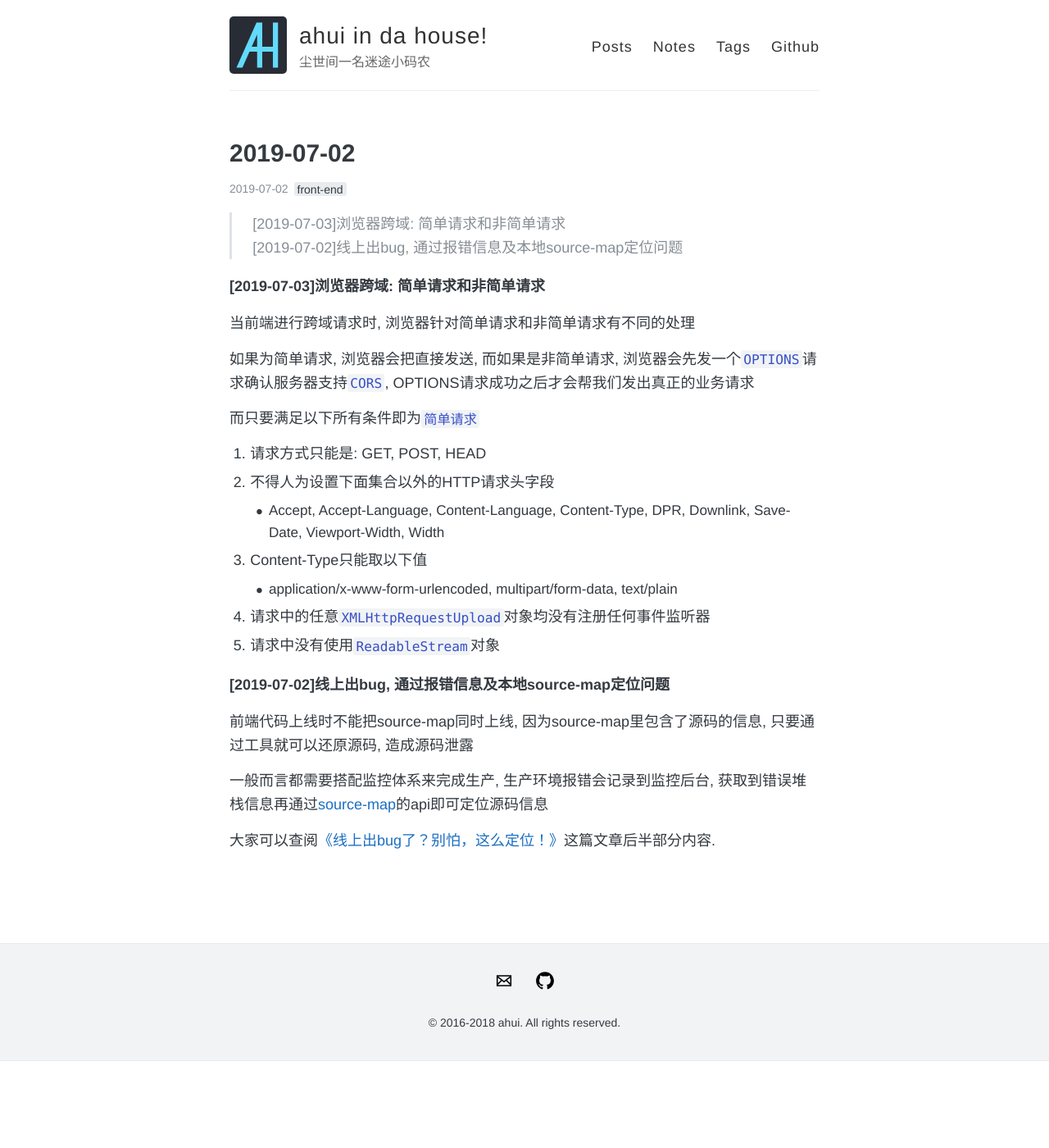
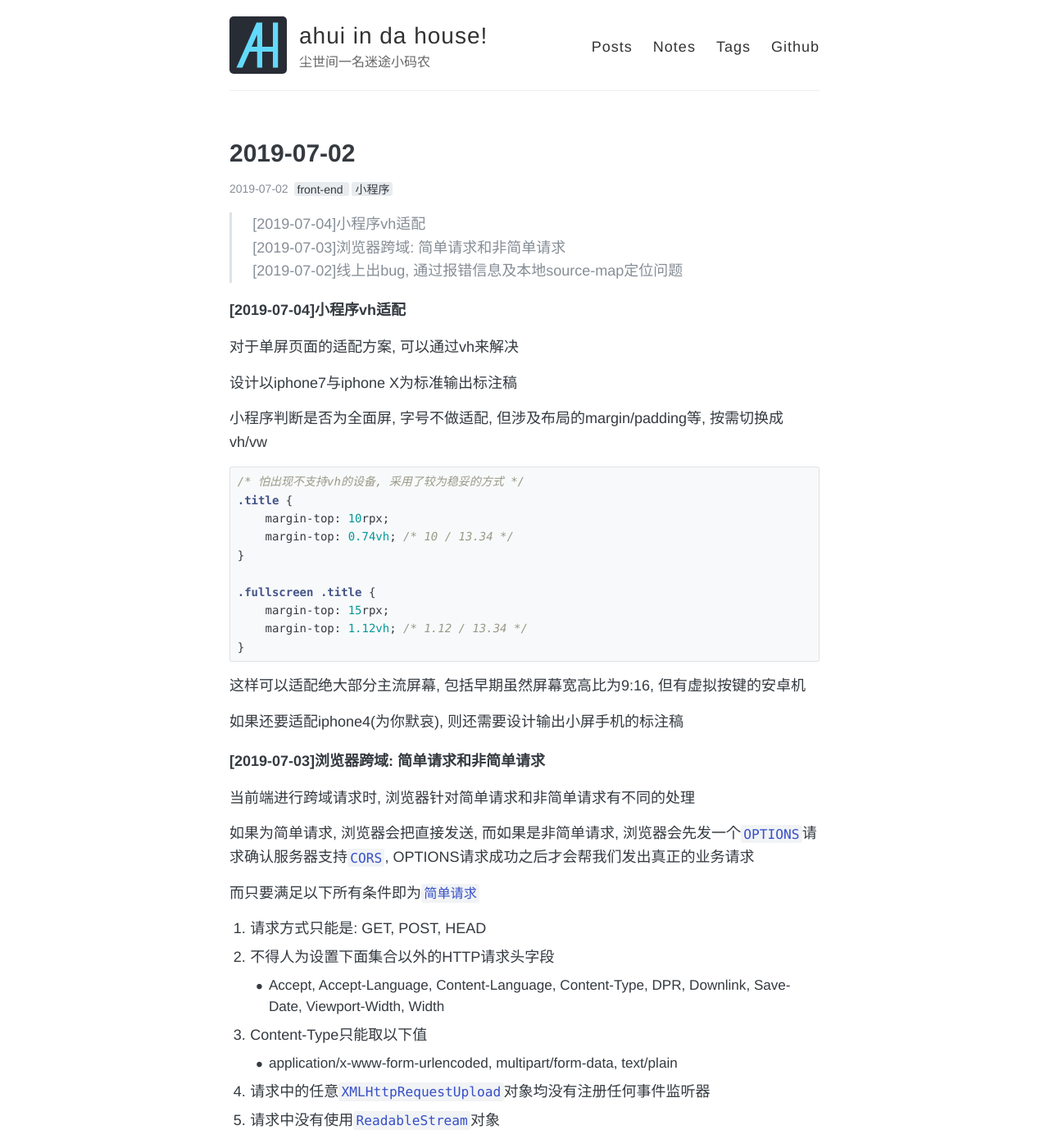
Before and after one commit to funkyLover/blog, a Jekyll site: the page built from notes/_posts/2019-07-02-notes.md, in a window 1280 px wide and 1400 px high. Shown: the whole window at 82% size. Built offline with Jekyll 4.4.1, drawn with Linux system fonts in a browser that asks for light colours; comment, search, counter and statistics services are not loaded.

Commit message:
[note]add;

````diff
--- a/notes/_posts/2019-07-02-notes.md
+++ b/notes/_posts/2019-07-02-notes.md
@@ -2,13 +2,39 @@
 layout: post
 title: "2019-07-02"
 date: 2019-07-02
-tags: [front-end]
+tags: [front-end, 小程序]
 comments: true
 share: true
 ---
 
-> [2019-07-03]浏览器跨域: 简单请求和非简单请求<br>
+> [2019-07-04]小程序vh适配 <br>
+> [2019-07-03]浏览器跨域: 简单请求和非简单请求 <br>
 > [2019-07-02]线上出bug, 通过报错信息及本地source-map定位问题 <br>
+
+##### [2019-07-04]小程序vh适配
+
+对于单屏页面的适配方案, 可以通过vh来解决
+
+设计以iphone7与iphone X为标准输出标注稿
+
+小程序判断是否为全面屏, 字号不做适配, 但涉及布局的margin/padding等, 按需切换成vh/vw
+
+```css
+/* 怕出现不支持vh的设备, 采用了较为稳妥的方式 */
+.title {
+    margin-top: 10rpx;
+    margin-top: 0.74vh; /* 10 / 13.34 */
+}
+
+.fullscreen .title {
+    margin-top: 15rpx;
+    margin-top: 1.12vh; /* 1.12 / 13.34 */
+}
+```
+
+这样可以适配绝大部分主流屏幕, 包括早期虽然屏幕宽高比为9:16, 但有虚拟按键的安卓机
+
+如果还要适配iphone4(为你默哀), 则还需要设计输出小屏手机的标注稿
 
 ##### [2019-07-03]浏览器跨域: 简单请求和非简单请求
 
````
